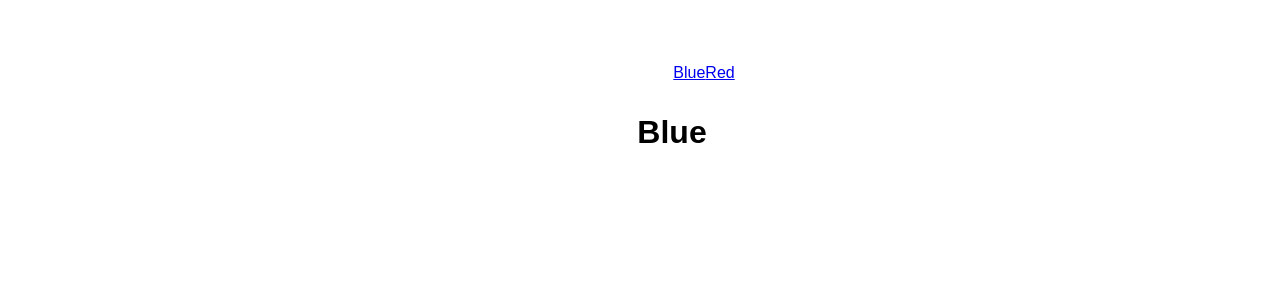
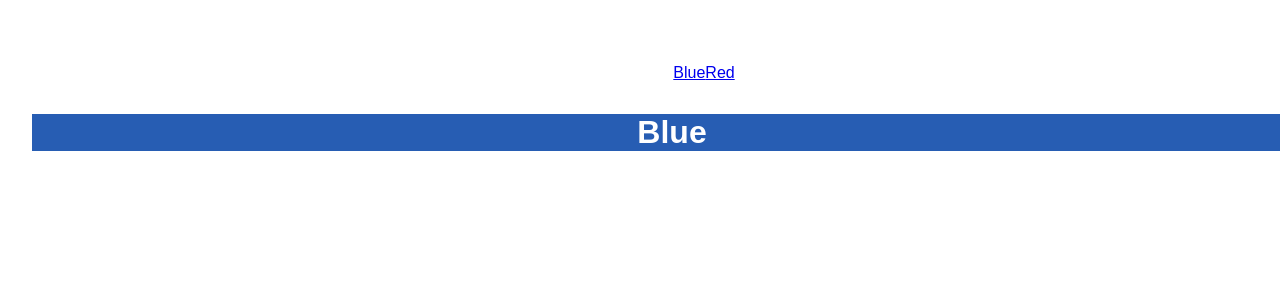
Before and after one commit to skaste/React-Router-block28, a React (Vite) app: page /blue in a window 1280 px wide. Shown: the top 300 px of the page. Built offline with nearby package versions, Linux system fonts and the light colour scheme.

Commit message:
finished up React Router

```diff
--- a/src/App.jsx
+++ b/src/App.jsx
@@ -1,10 +1,11 @@
 import { useState } from "react";
 import { Routes, Route, Link } from "react-router-dom";
 import "./App.css";
-import "./Components/Blue";
+import Blue from "./Components/Blue";
+import Red from "./Components/Red";
 
 
-import React from "react";
+
 
 const App = () => {
   return (
@@ -16,8 +17,8 @@ const App = () => {
       </div>
 
       <Routes>
-        <Route path="/blue" element={<h1>Blue</h1>} />
-        <Route path="/red" element={<h1>Red</h1>} />
+        <Route path="/blue" element={<Blue/>} />
+        <Route path="/red" element={<Red/>}/>
       </Routes>
 
 
--- a/src/Components/Red.jsx
+++ b/src/Components/Red.jsx
@@ -7,3 +7,4 @@ const Red = () => {
     </div>
   )
 }
+export default Red
```
